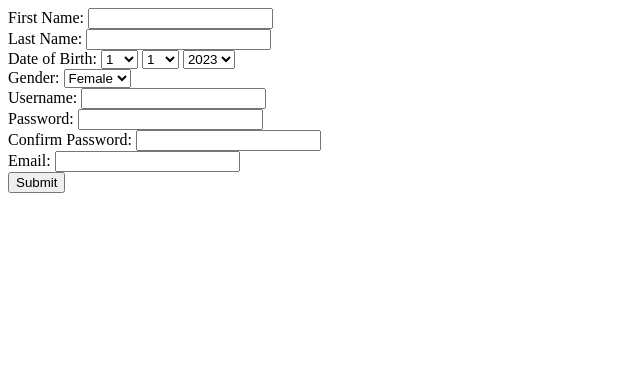
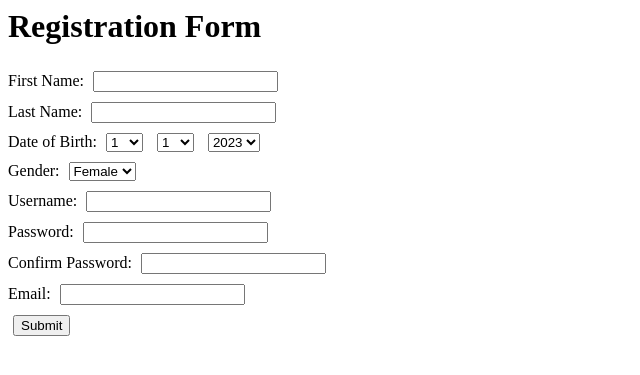
Before and after one commit to Estellaaa05/web, a PHP site: page /ex2.php in a window 1280 px wide. Shown: the top 375 px of the page, without its empty margins (0-640 px from the left). Run offline with PHP 8.4, Linux system fonts and the light colour scheme.

Commit message:
week 4 ex done

```diff
--- a/week4/ex1.php
+++ b/week4/ex1.php
@@ -64,6 +64,11 @@ function chineseZodiac($year)
 
 <head>
     <style>
+        form input,
+        form select {
+            margin: 5px;
+        }
+
         .error {
             color: #FF0000;
         }
--- a/week4/ex2.php
+++ b/week4/ex2.php
@@ -1,6 +1,37 @@
+<?php
+function checkError($firstName, $lastName, $m, $d, $y, $username, $password, $confirmPassword, $email)
+{
+    if (empty($firstName) || empty($lastName)) {
+        echo "<span class='error'>Please fill in your name.</span>";
+
+    } else if (!checkdate($m, $d, $y)) {
+        echo "<span class='error'>Invalid date of birth.</span>";
+
+    } else if (strlen($username) < 6 || !preg_match('/^[a-zA-Z][a-zA-Z0-9_-]{5,}$/', $username)) {
+        echo "<span class='error'>Username must be minimum 6 characters, the first character cannot be number, and only _ or - is allowed in between.</span>";
+
+    } else if (strlen($password) < 8 || !preg_match('/^(?=.*[a-z])(?=.*[A-Z])(?=.*\d)[a-zA-Z0-9]{8,}$/', $password)) {
+        echo "<span class='error'>Password must be minimum 8 characters, at least 1 capital letter, 1 small letter, 1 number, and NO symbols like +$()% (@#)  allowed.</span>";
+
+    } else if ($password !== $confirmPassword) {
+        echo "<span class='error'>Passwords do not match.</span>";
+
+    } else if (!filter_var($email, FILTER_VALIDATE_EMAIL)) {
+        echo "<span class='error'>Invalid email format.</span>";
+    } else {
+        echo "Your registration is done.";
+    }
+}
+?>
+
 <html>
 <header>
     <style>
+        form input,
+        form select {
+            margin: 5px;
+        }
+
         .error {
             color: red;
         }
@@ -8,7 +39,7 @@
 </header>
 
 <body>
-
+    <h1>Registration Form</h1>
     <form action="ex2.php" method="post">
         First Name:
         <input type="text" name="firstName">
@@ -86,24 +117,7 @@
         $confirmPassword = $_POST['confirmPassword'];
         $email = $_POST['email'];
 
-        if (empty($firstName) || empty($lastName)) {
-            echo "Please fill in your name.";
-
-        } else if (!checkdate($m, $d, $y)) {
-            echo "<span class='error'>Invalid date of birth.</span>";
-
-        } else if (strlen($username) < 6 || !preg_match('/^[a-zA-Z][a-zA-Z0-9_-]{5,}$/', $username)) {
-            echo "<span class='error'>Username must be minimum 6 characters, the first character cannot be number, and only _ or - is allowed in between.</span>";
-
-        } else if (strlen($password) < 8 || !preg_match('/^(?=.*[a-z])(?=.*[A-Z])(?=.*\d)[a-zA-Z0-9]{8,}$/', $password)) {
-            echo "<span class='error'>Password must be minimum 8 characters, at least 1 capital letter, 1 small letter, 1 number, and NO symbols like +$()% (@#)  allowed.</span>";
-
-        } else if ($password !== $confirmPassword) {
-            echo "<span class='error'>Passwords do not match.</span>";
-
-        } else if (!filter_var($email, FILTER_VALIDATE_EMAIL)) {
-            echo "<span class='error'>Invalid email format.</span>";
-        }
+        echo checkError($firstName, $lastName, $m, $d, $y, $username, $password, $confirmPassword, $email);
     }
     ?>
 
```
